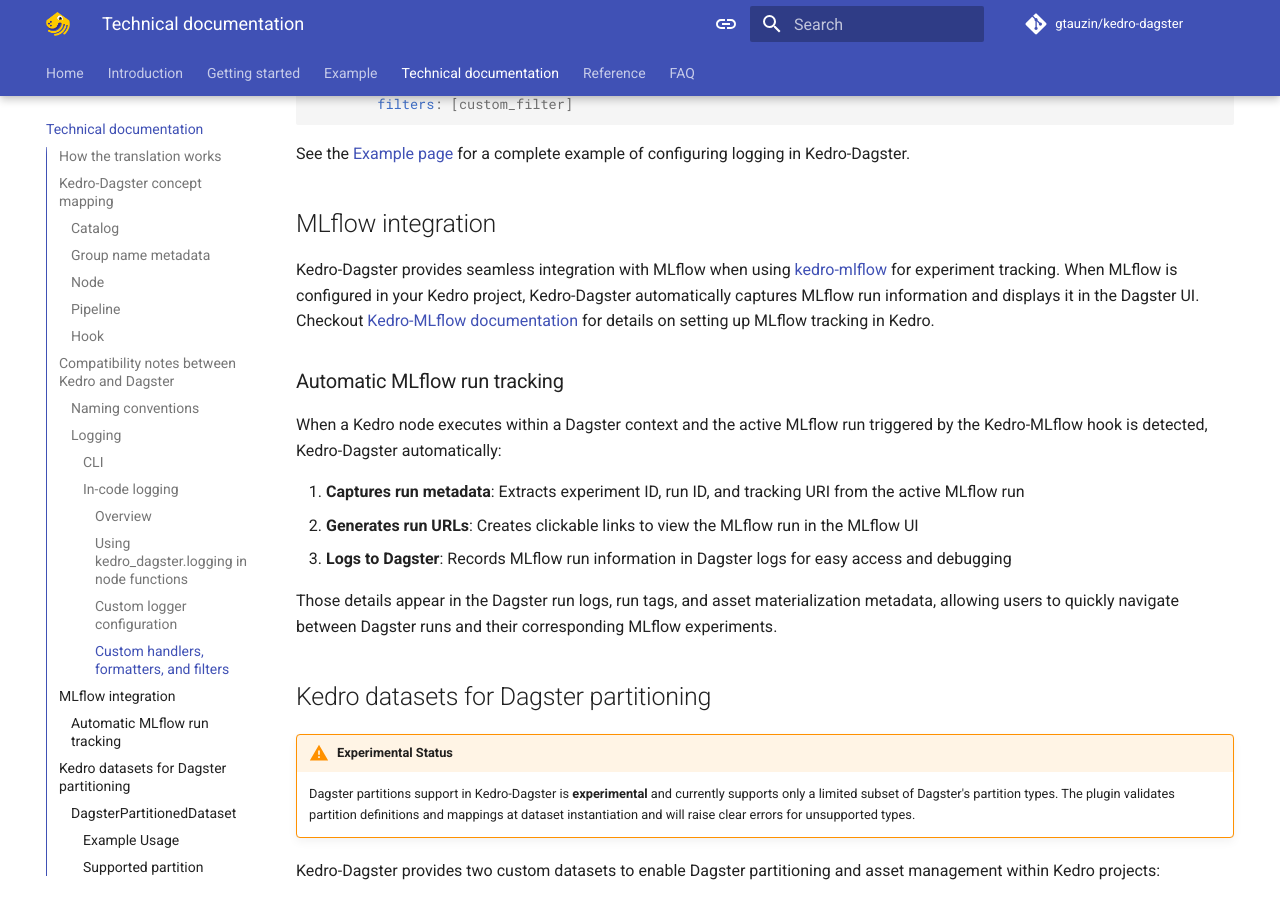
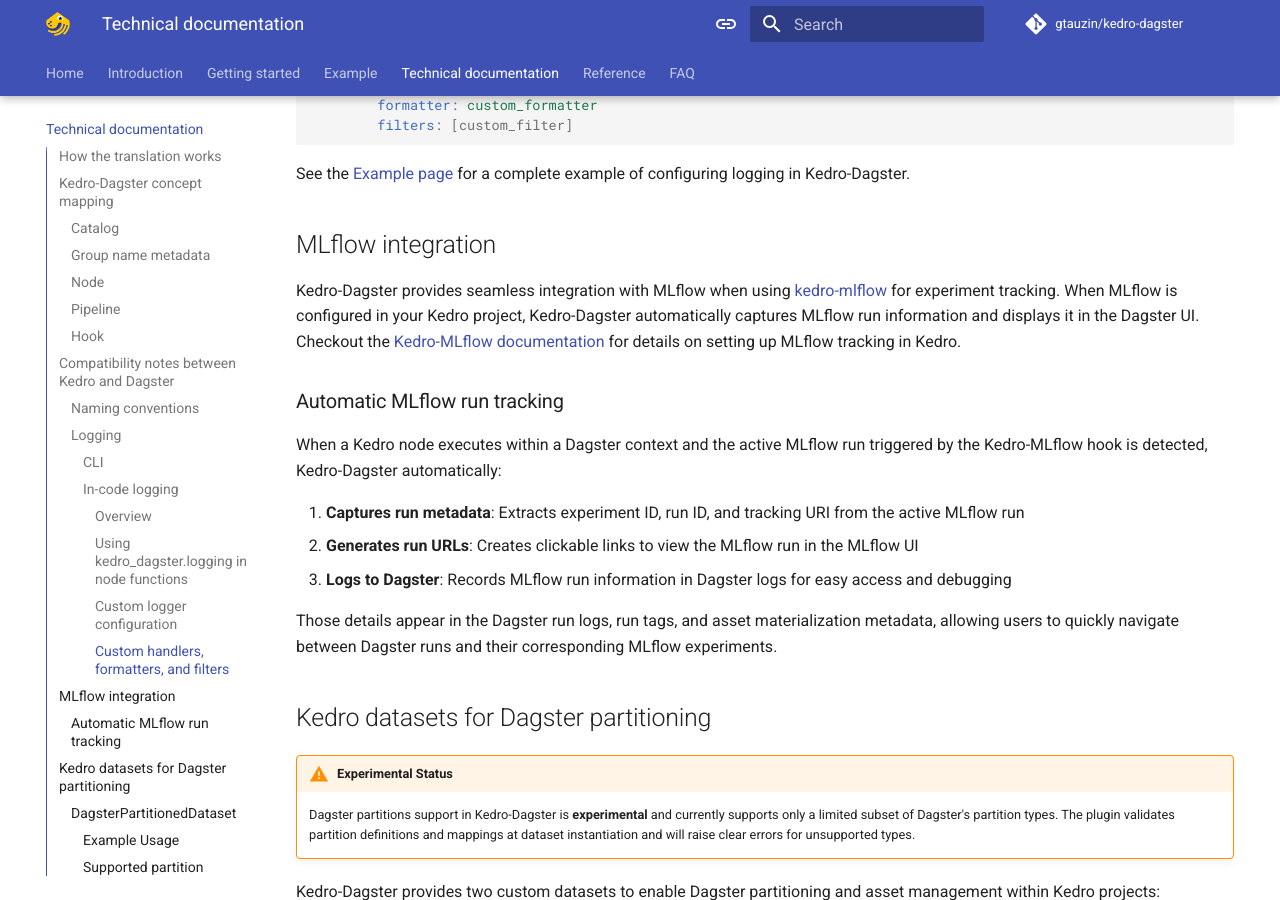
Before and after one commit to gtauzin/kedro-dagster, an MkDocs documentation site: the page built from docs/pages/technical.md, in a window 1280 px wide and 900 px high, scrolled down 5931 px. Built offline with MkDocs 1.6.1 and Material for MkDocs 9.7.7, drawn with Linux system fonts in a browser that asks for light colours; comment, search, counter and statistics services are not loaded; the version menu is left out; some of the changed text lies outside the part shown.

Commit message:
Improve technical docs
Signed-off-by: Guillaume Tauzin <4648633+gtauzin@users.noreply.github.com>

```diff
--- a/docs/pages/technical.md
+++ b/docs/pages/technical.md
@@ -220,7 +220,7 @@
 
 ## MLflow integration
 
-Kedro-Dagster provides seamless integration with MLflow when using [kedro-mlflow](https://github.com/Galileo-Galilei/kedro-mlflow) for experiment tracking. When MLflow is configured in your Kedro project, Kedro-Dagster automatically captures MLflow run information and displays it in the Dagster UI. Checkout [Kedro-MLflow documentation](https://kedro-mlflow.readthedocs.io/en/stable/) for details on setting up MLflow tracking in Kedro.
+Kedro-Dagster provides seamless integration with MLflow when using [kedro-mlflow](https://github.com/Galileo-Galilei/kedro-mlflow) for experiment tracking. When MLflow is configured in your Kedro project, Kedro-Dagster automatically captures MLflow run information and displays it in the Dagster UI. Checkout the [Kedro-MLflow documentation](https://kedro-mlflow.readthedocs.io/en/stable/) for details on setting up MLflow tracking in Kedro.
 
 ### Automatic MLflow run tracking
 
```
Also changed, not shown: other parts of docs/pages/technical.md (+2 -10 lines).
